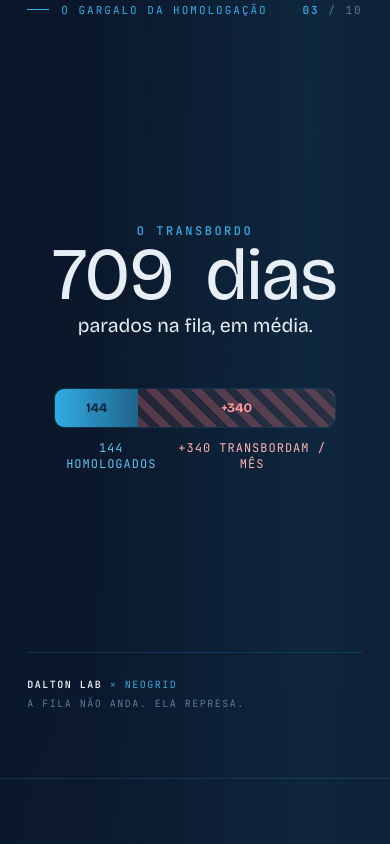
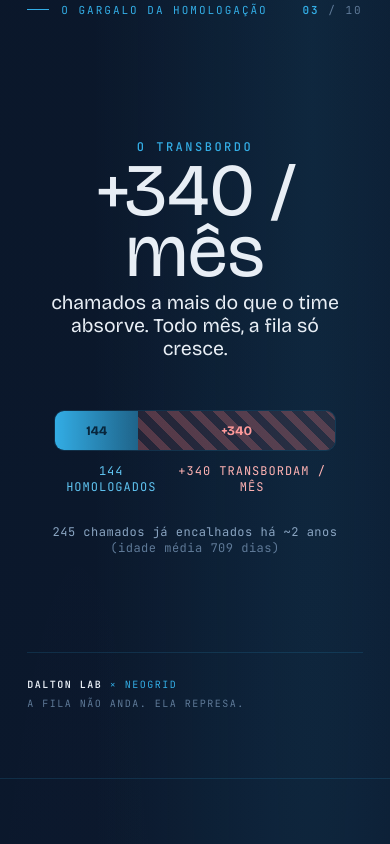
Before and after one commit to daltonlabtech/dalton-deck, a plain HTML site: page neogrid-poc/index.html in a window 390 px wide. Shown: the part 1753-2597 px from the top of the page. Drawn offline with nearby package versions, Linux system fonts and the light colour scheme.

Commit message:
neogrid-poc: slide 3 reposiciona herói no +340/mês; 709 vira prova secundária
709 dias = idade média do backlog (245 chamados encalhados ~2 anos),
nao o tempo de uma homologacao. Hero passa a ser o deficit +340/mes
(o que o agente ataca). Slide 9 ajustado ("a fila deixa de represar").

Co-Authored-By: Claude Opus 4.8 <noreply@anthropic.com>
Claude-Session: https://claude.ai/code/session_01DAbdeCLpBp4CVCDjLQscvp

```diff
--- a/neogrid-poc/index.html
+++ b/neogrid-poc/index.html
@@ -434,8 +434,8 @@
     <div class="slide-header reveal"><span class="slide-tag">O gargalo da homologação</span><span class="slide-num"><strong>03</strong> / 10</span></div>
     <div class="reveal" style="flex:1; display:flex; flex-direction:column; justify-content:center; align-items:center; text-align:center; min-height:0;">
       <div class="eyebrow">O transbordo</div>
-      <div class="stat-number" style="font-size:clamp(110px,16vw,250px); line-height:0.82; margin-top:6px;">709<span class="frac" style="padding-left:0.42em;">dias</span></div>
-      <div class="stat-label" style="margin-top:8px; font-size:clamp(20px,2.2vw,34px);">parados na fila, em média.</div>
+      <div class="stat-number" style="font-size:clamp(110px,16vw,250px); line-height:0.82; margin-top:6px;">+340<span class="frac" style="padding-left:0.22em;">/ mês</span></div>
+      <div class="stat-label" style="margin-top:8px; font-size:clamp(20px,2.2vw,34px); max-width:24ch;">chamados a mais do que o time absorve. Todo mês, a fila só cresce.</div>
       <div style="width:min(720px,84%); margin-top:clamp(32px,6vh,58px);">
         <div style="display:flex; height:clamp(36px,4.8vh,58px); border-radius:10px; overflow:hidden; border:1px solid var(--cyan-faint);">
           <div style="flex:0 0 29.7%; background:linear-gradient(90deg, var(--cyan), rgba(51,173,229,0.5)); display:flex; align-items:center; justify-content:center; font-weight:700; color:#08263c; font-size:clamp(13px,1.1vw,16px);">144</div>
@@ -446,6 +446,7 @@
           <span style="color:#ffb3b3;">+340 transbordam / mês</span>
         </div>
       </div>
+      <div style="margin-top:clamp(22px,3.5vh,40px); font-family:var(--mono); font-size:clamp(12px,1vw,14px); letter-spacing:0.5px; color:var(--text-3);">245 chamados já encalhados há ~2 anos <span style="color:var(--text-4);">(idade média 709 dias)</span></div>
     </div>
     <div class="slide-footer"><span class="brand"><strong>Dalton Lab</strong> × Neogrid</span><span>A fila não anda. Ela represa.</span></div>
   </section>
@@ -617,7 +618,7 @@
     <div class="slide-header reveal"><span class="slide-tag">O salto</span><span class="slide-num"><strong>09</strong> / 10</span></div>
     <div class="reveal" style="flex:1; display:flex; flex-direction:column; justify-content:center; align-items:center; text-align:center; min-height:0;">
       <div class="stat-number" style="font-size:clamp(120px,18vw,300px); line-height:0.84;">~360<span class="frac" style="padding-left:0.3em;">×</span></div>
-      <div class="stat-label" style="max-width:22ch; margin-top:12px; font-size:clamp(23px,2.5vw,40px);">mais rápido. A represa de 709 dias deixa de fazer sentido.</div>
+      <div class="stat-label" style="max-width:22ch; margin-top:12px; font-size:clamp(23px,2.5vw,40px);">mais rápido. A fila deixa de represar.</div>
       <div style="margin-top:clamp(32px,5.5vh,58px); border:1px solid var(--cyan-faint); border-left:4px solid var(--cyan); background:linear-gradient(90deg, rgba(51,173,229,0.14), rgba(51,173,229,0.02)); border-radius:0 14px 14px 0; padding:24px 34px; max-width:880px; text-align:left;">
         <div style="font-weight:700; font-size:clamp(19px,1.9vw,28px); letter-spacing:-0.01em; color:var(--text);">POC realizada com sucesso. Próximo passo: a implementação completa.</div>
         <p class="body" style="margin-top:12px; font-size:clamp(15px,1.3vw,19px);">Em produção, com permissão de escrita, o agente deixa de só apontar e passa a resolver. A cobertura cresce mês a mês, com curadoria mensal e otimizações sob medida.</p>
```
Also changed, not shown: neogrid-poc/_slides.html (+4 -3 lines).
